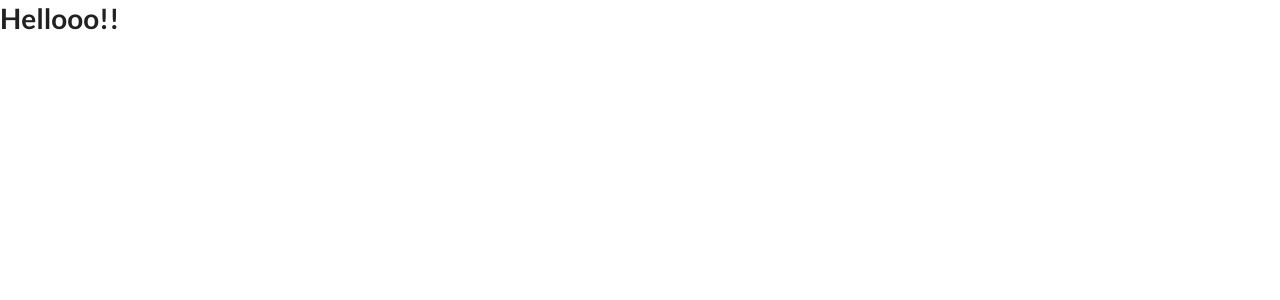
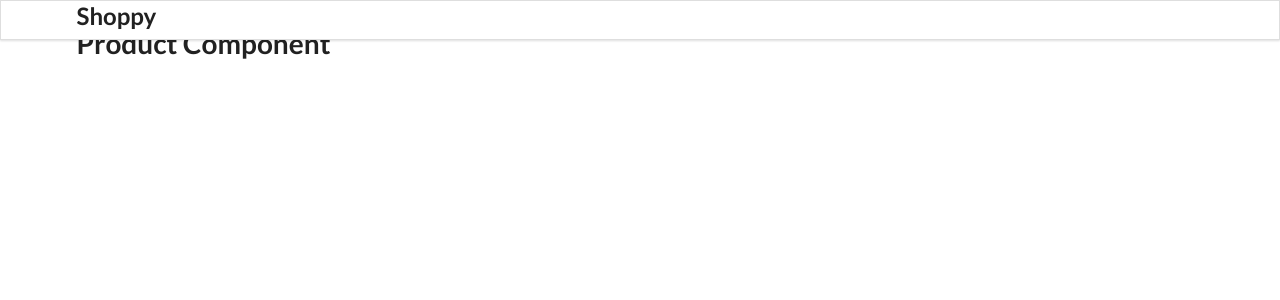
Before and after one commit to tharaka-ariyarathna/Shooping-App, a React (Create React App) app: page / in a window 1280 px wide. Shown: the top 300 px of the page. Built offline with nearby package versions, Linux system fonts and the light colour scheme.

Commit message:
Added routes to web app

```diff
--- a/src/App.js
+++ b/src/App.js
@@ -1,9 +1,20 @@
 import React from 'react' ;
+import Header from './Container/Header' ;
+import { BrowserRouter as Router, Routes, Route } from 'react-router-dom';
+import ProductList from './Container/ProductListing';
+import ProductDetails from './Container/ProductDetails';
 
 const App = () => {
     return(
         <div>
-            <h1> Hellooo!!</h1>
+            <Router>
+                <Header />
+                <Routes>
+                    <Route path='/' element={<ProductList/>} />
+                    <Route path='/product/:productId' element={<ProductDetails/>} />
+                    <Route>404 Not found</Route>
+                </Routes>
+            </Router>
         </div>
     ) ;
 }
--- /dev/null
+++ b/src/Container/Header.js
@@ -0,0 +1,13 @@
+import React from 'react' ;
+
+const Header = () => {
+    return(
+        <div className='ui fixed menu'>
+            <div className='ui container center'>
+                <h2>Shoppy</h2>
+            </div>
+        </div>
+    ) ;
+}
+
+export default Header ;
--- /dev/null
+++ b/src/Container/ProductComponent.js
@@ -0,0 +1,11 @@
+import React from 'react' ;
+
+const ProductComponent = () => {
+    return(
+        <div>
+            <h1>Product Component</h1>
+        </div>
+    ) ;
+}
+
+export default ProductComponent ;
--- /dev/null
+++ b/src/Container/ProductDetails.js
@@ -0,0 +1,11 @@
+import React from 'react' ;
+
+const productDetails = () => {
+    return(
+        <div>
+            <h1>Product Details</h1>
+        </div>
+    ) ;
+}
+
+export default productDetails ;
--- /dev/null
+++ b/src/Container/ProductListing.js
@@ -0,0 +1,16 @@
+import React from 'react' ;
+import { useSelector } from 'react-redux';
+import ProductComponent from './ProductComponent';
+
+const ProductList = () => {
+    const products = useSelector((state) => state) ;
+    console.log(products) ;
+
+    return(
+        <div className="ui grid container">
+            <ProductComponent />
+        </div>
+    ) ;
+}
+
+export default ProductList ;
```
